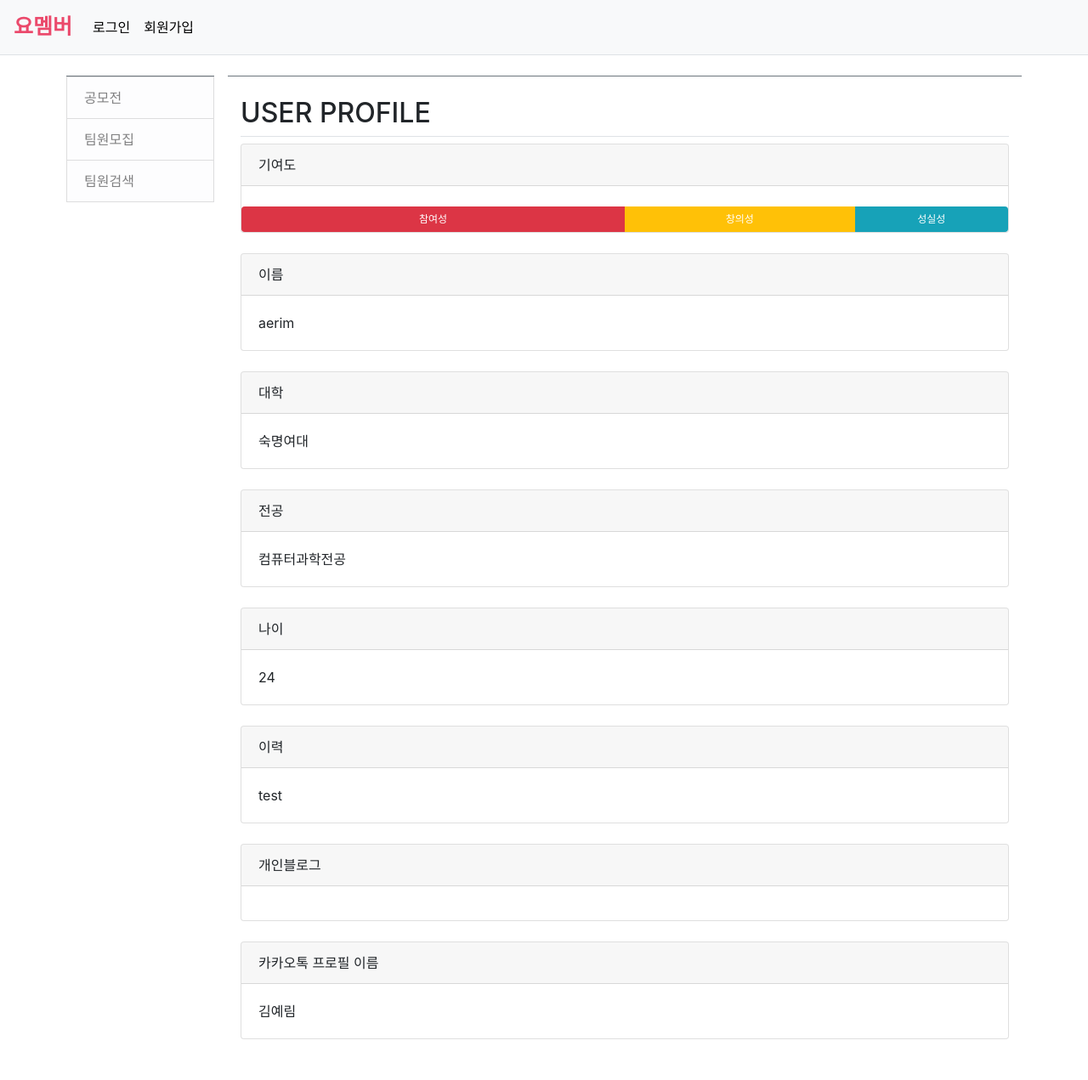
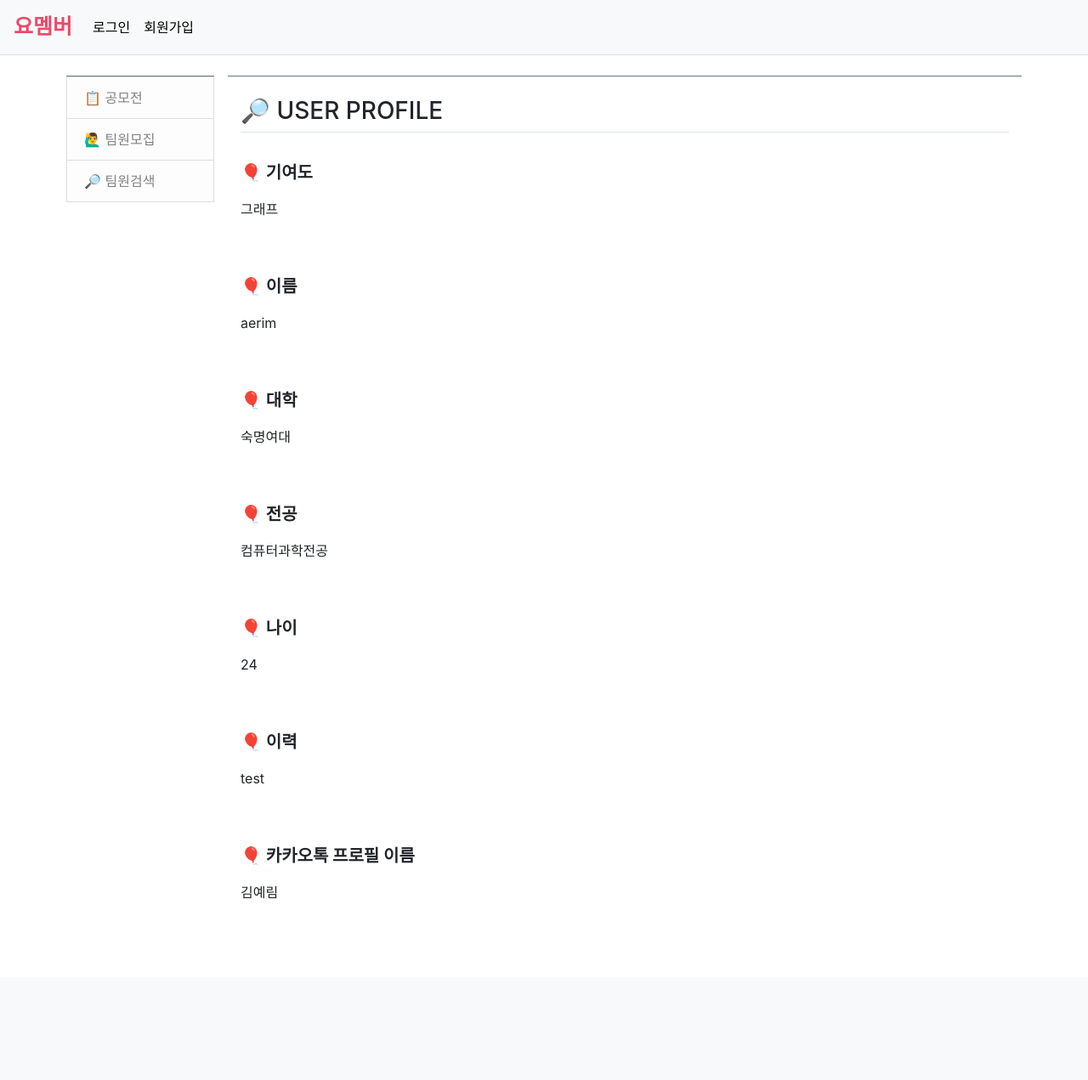
Before and after one commit to aerimforest/KUSITMS_MAYCAN_23th_Web, a Django app: a page that uses MaycanSite/templates/sidebar.html in a window 1280 px wide. Shown: the whole page at 85% size. After the commit the page ends 1058 px from the top, so only its background shows below. Run offline with Django 3.2, Linux system fonts and the light colour scheme; data comes from the database, SQL or seed files in the repository; some libraries are stand-ins or nearby versions.

Commit message:
[chore] 프로필 조회 화면 레이아웃 수정

```diff
--- a/MaycanSite/common/forms.py
+++ b/MaycanSite/common/forms.py
@@ -17,7 +17,3 @@ class ProfileForm(ModelForm):
     class Meta:
         model = Profile
         fields=['name', 'college', 'major', 'age', 'workHistory', 'blog', 'kakaoName', 'kakaoTalk']
-
-    def __init__(self, *args, **kwargs):
-        super(ProfileForm, self).__init__(*args, **kwargs)
-        self.fields['kakaoTalk'].required = False
--- a/MaycanSite/templates/sidebar.html
+++ b/MaycanSite/templates/sidebar.html
@@ -1,8 +1,8 @@
 <!-- Sidebar  -->
 <nav id="sidebar" class="border-top border-secondary">
     <div class="list-group">
-        <a class="rounded-0 list-group-item list-group-item-action list-group-item-light" href="{% url 'yomember:index' %}">공모전</a>
-        <a class="rounded-0 list-group-item list-group-item-action list-group-item-light" href="{% url 'yomember:team' %}">팀원모집</a>
-        <a class="rounded-0 list-group-item list-group-item-action list-group-item-light" href="{% url 'yomember:searchMember' %}">팀원검색</a>
+        <a class="rounded-0 list-group-item list-group-item-action list-group-item-light" href="{% url 'yomember:index' %}">📋 공모전</a>
+        <a class="rounded-0 list-group-item list-group-item-action list-group-item-light" href="{% url 'yomember:team' %}">🙋‍♂️ 팀원모집</a>
+        <a class="rounded-0 list-group-item list-group-item-action list-group-item-light" href="{% url 'yomember:searchMember' %}">🔎 팀원검색</a>
     </div>
 </nav>
--- a/MaycanSite/templates/yomember/userProfile.html
+++ b/MaycanSite/templates/yomember/userProfile.html
@@ -4,60 +4,34 @@
 <link rel="stylesheet" type="text/css" href="{% static 'bootstrap.min.css' %}">
     {% for profile_detail in profile %}
     <div class="container my-3">
-        <h2 class="border-bottom py-2">USER PROFILE</h2>
-        <div class="card">
-            <div class="card-header">기여도</div><br>
-            <!-- <div class="card-body">
-                <p class="card-text">나중에 채울 곳</p>
-            </div> -->
-            <div class="progress" style="height: 30px;">
-                <div class="progress-bar bg-danger" role="progressbar" style="width: 50%" aria-valuenow="50" aria-valuemin="0" aria-valuemax="100">참여성</div>
-                <div class="progress-bar bg-warning" role="progressbar" style="width: 30%" aria-valuenow="30" aria-valuemin="0" aria-valuemax="100">창의성</div>
-                <div class="progress-bar bg-info" role="progressbar" style="width: 20%" aria-valuenow="20" aria-valuemin="0" aria-valuemax="100">성실성</div>
-              </div>
-        </div><br>
-        <div class="card"> <!-- w-50으로 사이즈 조절 가능 -->
-            <div class="card-header">이름</div>
-            <div class="card-body">
-                <p class="card-text">{{ profile_detail.name }}</p>
-            </div>
-        </div><br>
-        <div class="card"> <!-- w-50으로 사이즈 조절 가능 -->
-            <div class="card-header">대학</div>
-            <div class="card-body">
-                <p class="card-text">{{ profile_detail.college }}</p>
-            </div>
-        </div><br>
-        <div class="card">
-            <div class="card-header">전공</div>
-            <div class="card-body">
-                <p class="card-text">{{ profile_detail.major }}</p>
-            </div>
-        </div><br>
-        <div class="card">
-            <div class="card-header">나이</div>
-            <div class="card-body">
-                <p class="card-text">{{ profile_detail.age }}</p>
-            </div>
-        </div><br>
-        <div class="card">
-            <div class="card-header">이력</div>
-            <div class="card-body">
-                <p class="card-text">{{ profile_detail.workHistory }}</p>
-            </div>
-        </div><br>
-        <div class="card">
-            <div class="card-header">개인블로그</div>
-            <div class="card-body">
-                <p class="card-text">{{ profile_detail.blog }}</p>
-            </div>
-        </div><br>
-        <div class="card">
-            <div class="card-header">카카오톡 프로필 이름</div>
-            <div class="card-body">
-                <p class="card-text">{{ profile_detail.kakaoName }}</p>
-            </div>
-        </div><br>
+        <h3 class="border-bottom py-2">🔎 USER PROFILE</h3>
+        <br><p style="font-size: 20px; font-weight: bold;">🎈 기여도</p>
+        <p>그래프</p><br><br>
+
+        <p style="font-size: 20px; font-weight: bold;">🎈 이름</p>
+        <p>{{ profile_detail.name }}</p><br><br>
+
+        <p style="font-size: 20px; font-weight: bold;">🎈 대학</p>
+        <p>{{ profile_detail.college }}</p><br><br>
+
+        <p style="font-size: 20px; font-weight: bold;">🎈 전공</p>
+        <p>{{ profile_detail.major }}</p><br><br>
+
+        <p style="font-size: 20px; font-weight: bold;">🎈 나이</p>
+        <p>{{ profile_detail.age }}</p><br><br>
+
+        <p style="font-size: 20px; font-weight: bold;">🎈 이력</p>
+        <p>{{ profile_detail.workHistory }}</p><br><br>
+
+        <!-- 블로그 주소 있는 경우만 보여짐 -->
+        {% if profile_detail.blog %}
+        <p style="font-size: 20px; font-weight: bold;">🎈 개인 블로그</p>
+        <p>{{ profile_detail.blog }}</p><br><br>
+        {% else %}
+        {% endif %}
+
+        <p style="font-size: 20px; font-weight: bold;">🎈 카카오톡 프로필 이름</p>
+        <p>{{ profile_detail.kakaoName }}</p><br><br>
     </div>
     {% endfor %}
 {% endblock %}
```
